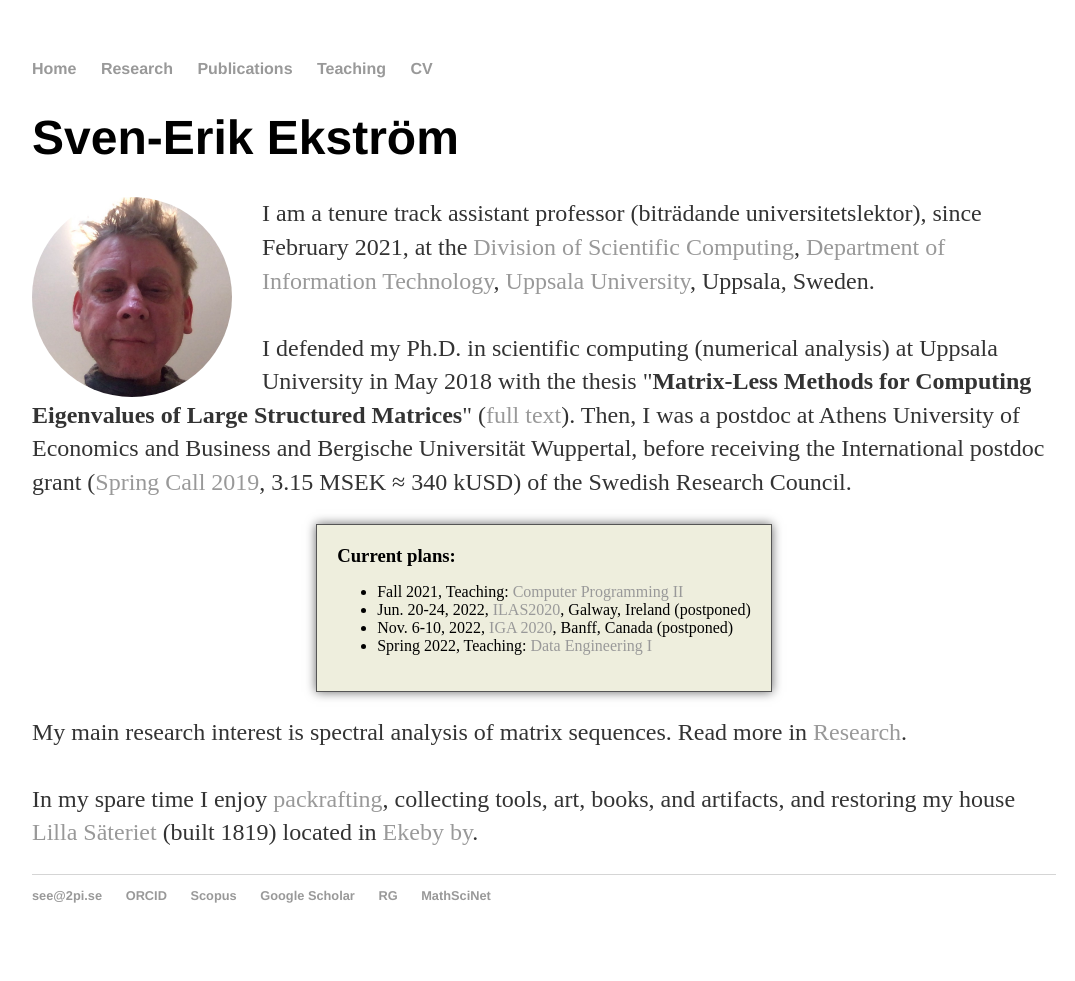
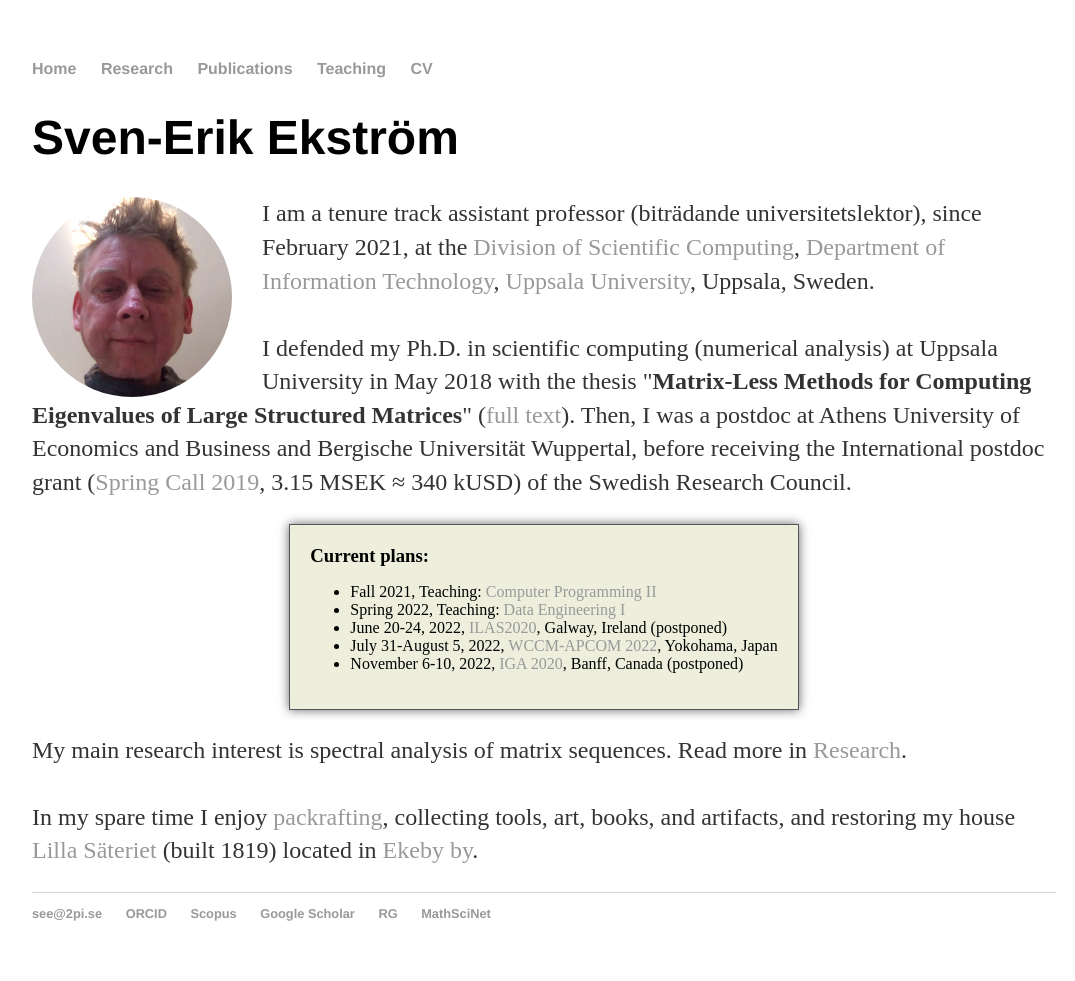
Before and after one commit to sverek/sverek.github.io, a Jekyll site: the page built from index.html, in a window 1280 px wide. Shown: the whole page, without its empty margins (96-1171 px from the left). Built offline with Jekyll 4.4.1, drawn with Linux system fonts in a browser that asks for light colours.

Commit message:
small update

```diff
--- a/index.html
+++ b/index.html
@@ -18,10 +18,10 @@ title: www.2pi.se
       <h3>Current plans:</h3>
       <ul>
 		<li>Fall 2021, Teaching: <a href="https://www.uu.se/en/admissions/freestanding-courses/course/?kKod=1TD722&typ=1">Computer Programming II</a></li>
-        <li>Jun. 20-24, 2022, <a href="http://www.ilas2020.ie">ILAS2020</a>, Galway, Ireland (postponed)</li>
-
-        <li>Nov. 6-10, 2022, <a href="http://iga2020.usacm.org/">IGA 2020</a>, Banff, Canada (postponed)</li>
-        <li>Spring 2022, Teaching: <a href="https://www.uu.se/en/admissions/freestanding-courses/course/?kKod=1TD069&typ=1">Data Engineering I</a></li>
+    <li>Spring 2022, Teaching: <a href="https://www.uu.se/en/admissions/freestanding-courses/course/?kKod=1TD069&typ=1">Data Engineering I</a></li>
+        <li>June 20-24, 2022, <a href="http://www.ilas2020.ie">ILAS2020</a>, Galway, Ireland (postponed)</li>
+        <li>July 31-August 5, 2022, <a href="https://www.wccm2022.org/">WCCM-APCOM 2022</a>, Yokohama, Japan</li>
+        <li>November 6-10, 2022, <a href="http://iga2020.usacm.org/">IGA 2020</a>, Banff, Canada (postponed)</li>
   </div>
 
 
```
